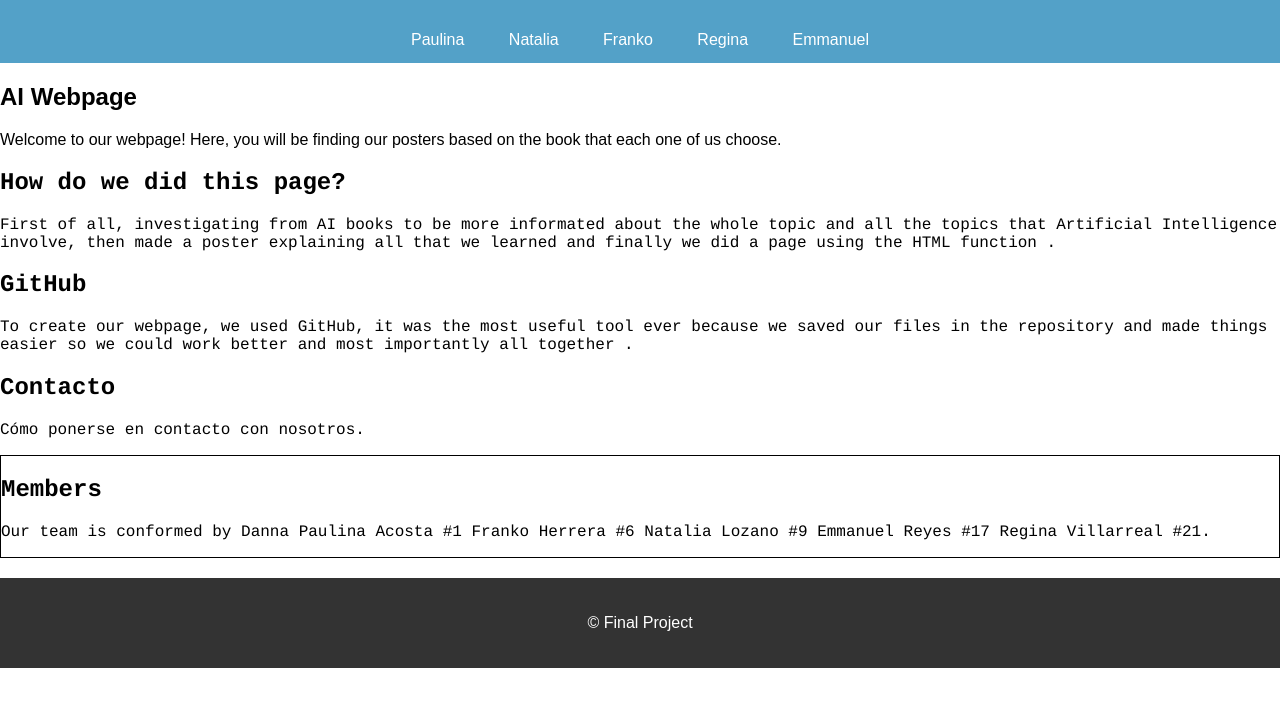
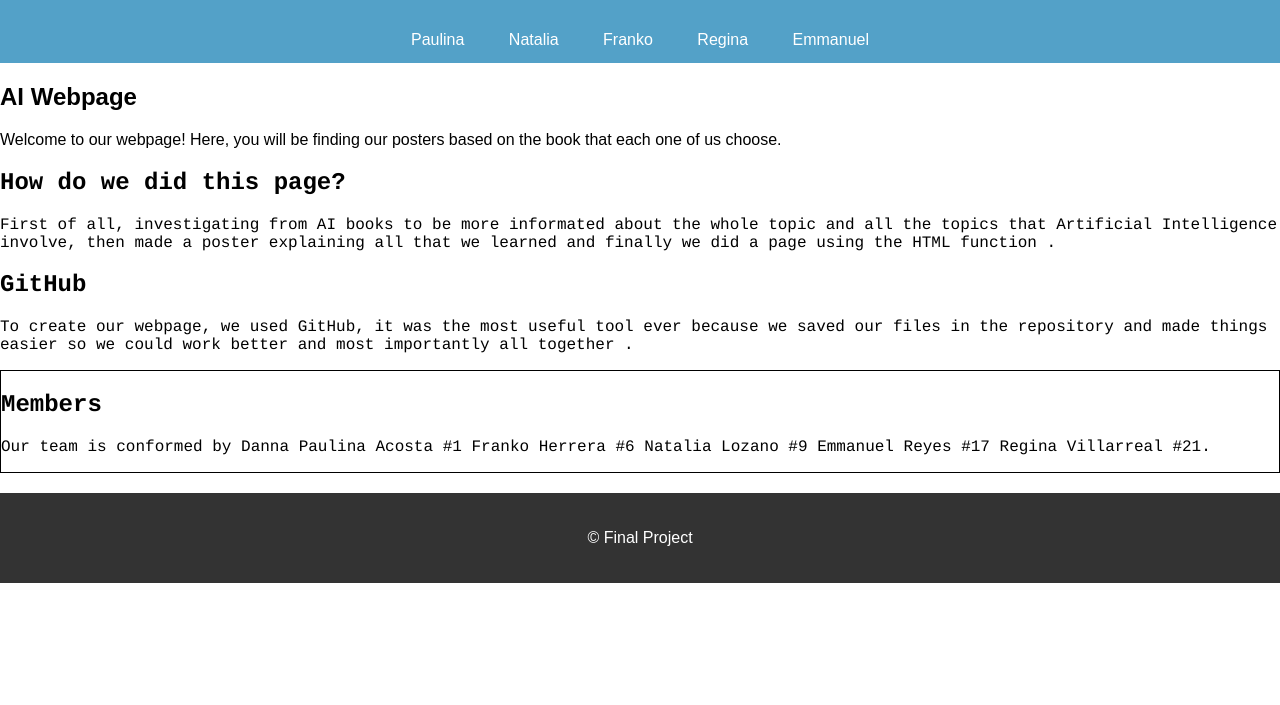
Before and after one commit to TechnoCholo/8B-TEAM3, a plain HTML site: page index.html in a window 1280 px wide. Shown: the part 95-800 px from the top of the page. Drawn offline with Linux system fonts and the light colour scheme.

Commit message:
Update index.html

```diff
--- a/index.html
+++ b/index.html
@@ -114,12 +114,6 @@ Fantasy
             <p>To create our webpage, we used GitHub, it was the most useful tool ever because we saved our files in the repository and made things easier so we could work better and most importantly all together .</p>
         </section>
 
-        <!-- Sección de contacto -->
-        <section id="contact">
-            <h2>Contacto</h2>
-            <p>Cómo ponerse en contacto con nosotros.</p>
-        </section>
-
         <!-- Sección de preguntas frecuentes -->
         <section id="faq">
             <h2>Members</h2>
```
